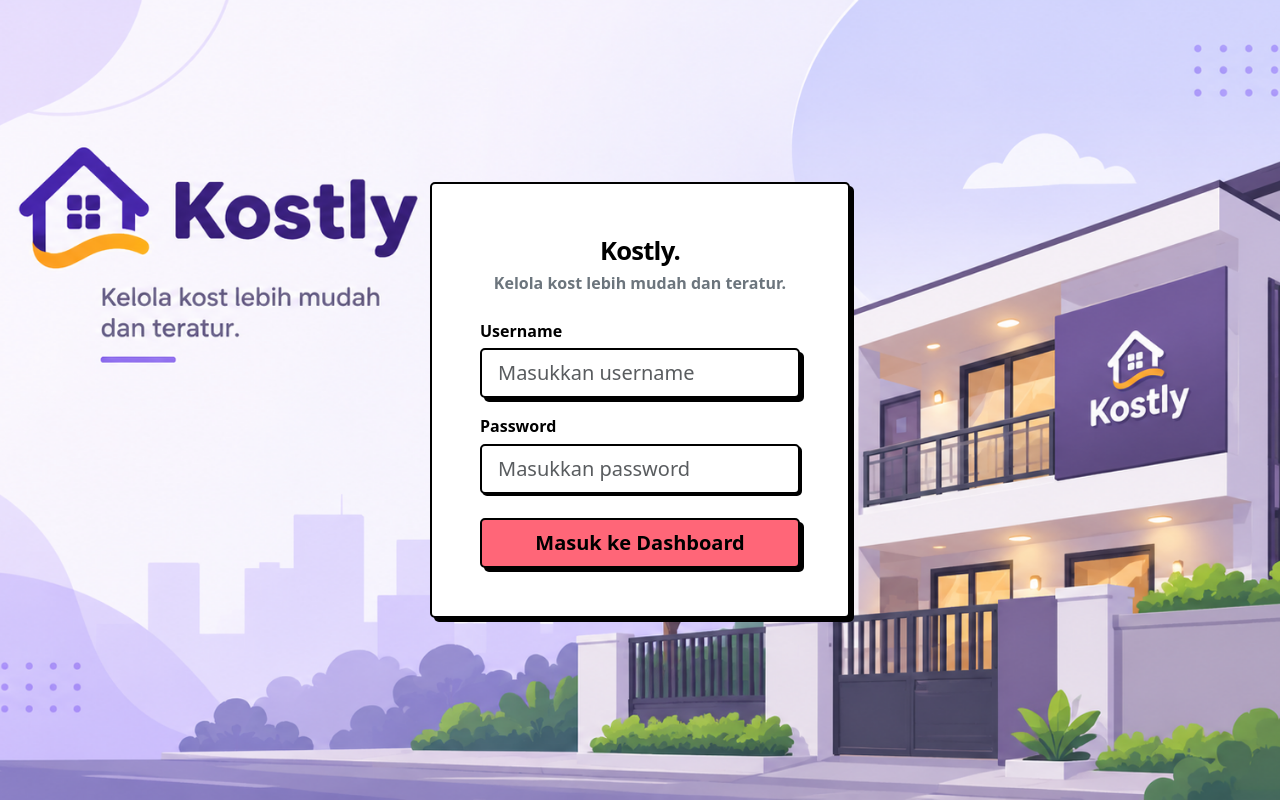
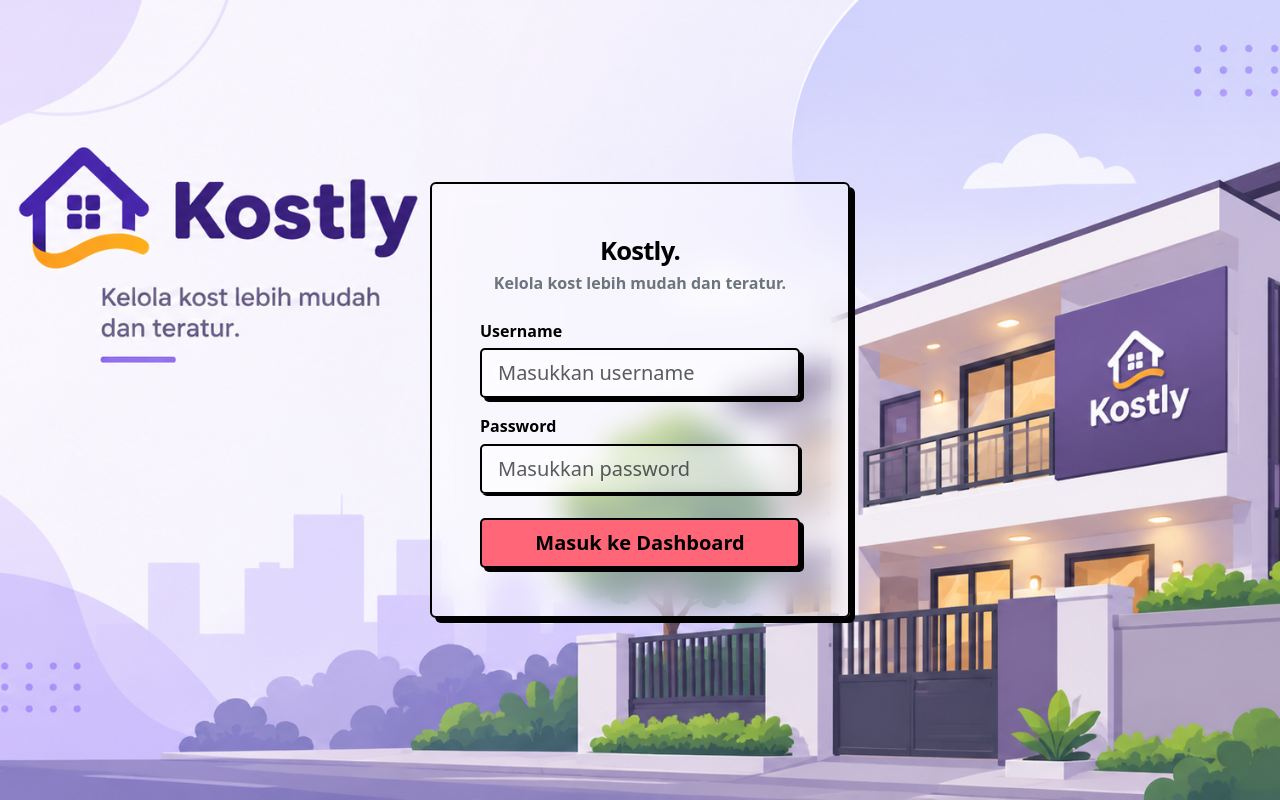
Before and after one commit to tryansahmarulitua/kostly, a Spring Boot app: page /login in a window 1280 px wide. Run offline with Spring Boot 4, Linux system fonts and the light colour scheme; some of the project's set-up classes (security, data sources, template engines, error pages and the like) are left out, and stand-ins take their place.

Commit message:
updet login bg

```diff
--- a/src/main/resources/templates/auth/login.html
+++ b/src/main/resources/templates/auth/login.html
@@ -16,6 +16,30 @@
         }
         .login-card {
             max-width: 420px;
+            background: rgba(255, 255, 255, 0.38) !important;
+            backdrop-filter: blur(14px);
+            -webkit-backdrop-filter: blur(14px);
+            border: 2px solid #000 !important;
+            border-radius: 6px !important;
+            box-shadow: 5px 5px 0 #000 !important;
+        }
+
+        .login-card .alert {
+            border: 2px solid #000;
+            border-radius: 6px;
+            box-shadow: 4px 4px 0 #000;
+            background: rgba(190, 247, 220, 0.62);
+            color: #000;
+        }
+
+        .login-card .form-control {
+            background: rgba(255, 255, 255, 0.28) !important;
+            backdrop-filter: blur(8px);
+            -webkit-backdrop-filter: blur(8px);
+        }
+
+        .login-card .btn-primary {
+            background: #ff6678 !important;
         }
     </style>
 </head>
```
Also changed, not shown: 2 other files.
